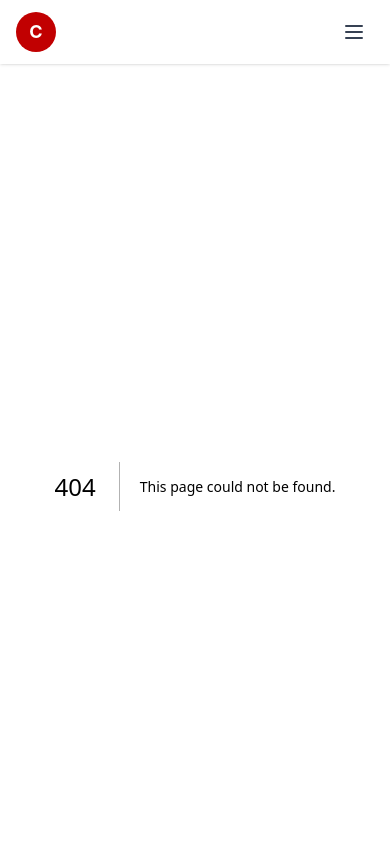
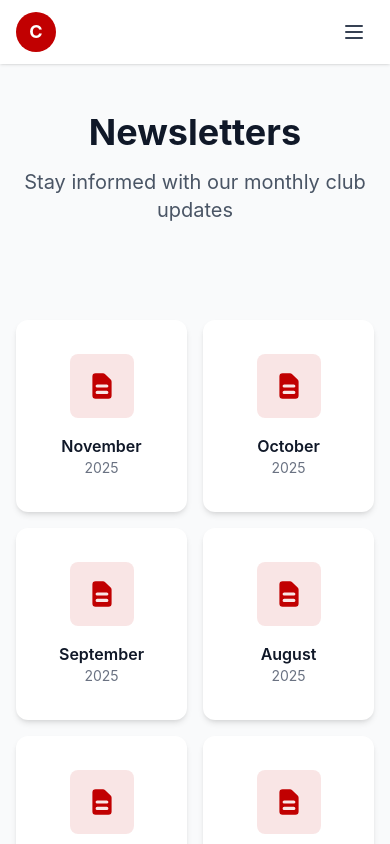
Before and after one commit to antonshakhlovich/corvettes-of-durham, a Next.js app: page /newsletters in a window 390 px wide. Before the commit this address had no page. Shown: the top 844 px of the page. Built offline with nearby package versions, Linux system fonts and the light colour scheme.

Commit message:
T3.3: Implement Newsletters Page
- Grid display of all 11 newsletters (Jan-Nov 2025)
- PDF icon with hover effects
- Links open PDFs in new tab
- Responsive grid layout
- All newsletter files linked correctly

```diff
--- /dev/null
+++ b/src/app/newsletters/page.tsx
@@ -0,0 +1,66 @@
+import type { Metadata } from 'next';
+import { PageHeader, Section, Card } from '@/components/ui';
+import { getNewsletters } from '@/lib/content';
+import { getNewsletterPath } from '@/lib/utils';
+
+export const metadata: Metadata = {
+  title: 'Newsletters',
+  description: 'Read our monthly newsletters to stay up to date with club activities and events.',
+};
+
+export default function NewslettersPage() {
+  const newsletters = getNewsletters();
+
+  return (
+    <>
+      <PageHeader
+        title="Newsletters"
+        subtitle="Stay informed with our monthly club updates"
+      />
+
+      <Section background="gray">
+        <div className="grid grid-cols-2 sm:grid-cols-3 md:grid-cols-4 gap-4 md:gap-6">
+          {newsletters.map((newsletter) => (
+            <a
+              key={newsletter.file}
+              href={getNewsletterPath(newsletter.file)}
+              target="_blank"
+              rel="noopener noreferrer"
+              className="block group"
+            >
+              <Card
+                className="h-full flex flex-col items-center justify-center text-center py-8 group-hover:border-corvette-red border-2 border-transparent transition-colors"
+                hover
+              >
+                {/* PDF Icon */}
+                <div className="w-16 h-16 mb-4 bg-corvette-red/10 rounded-lg flex items-center justify-center group-hover:bg-corvette-red/20 transition-colors">
+                  <svg
+                    className="w-8 h-8 text-corvette-red"
+                    fill="currentColor"
+                    viewBox="0 0 20 20"
+                  >
+                    <path
+                      fillRule="evenodd"
+                      d="M4 4a2 2 0 012-2h4.586A2 2 0 0112 2.586L15.414 6A2 2 0 0116 7.414V16a2 2 0 01-2 2H6a2 2 0 01-2-2V4zm2 6a1 1 0 011-1h6a1 1 0 110 2H7a1 1 0 01-1-1zm1 3a1 1 0 100 2h6a1 1 0 100-2H7z"
+                      clipRule="evenodd"
+                    />
+                  </svg>
+                </div>
+
+                {/* Month/Year */}
+                <h3 className="font-semibold text-gray-900 group-hover:text-corvette-red transition-colors">
+                  {newsletter.month}
+                </h3>
+                <p className="text-gray-500 text-sm">{newsletter.year}</p>
+              </Card>
+            </a>
+          ))}
+        </div>
+
+        <p className="text-center text-gray-500 text-sm mt-8">
+          Click any newsletter to open as PDF
+        </p>
+      </Section>
+    </>
+  );
+}
```
